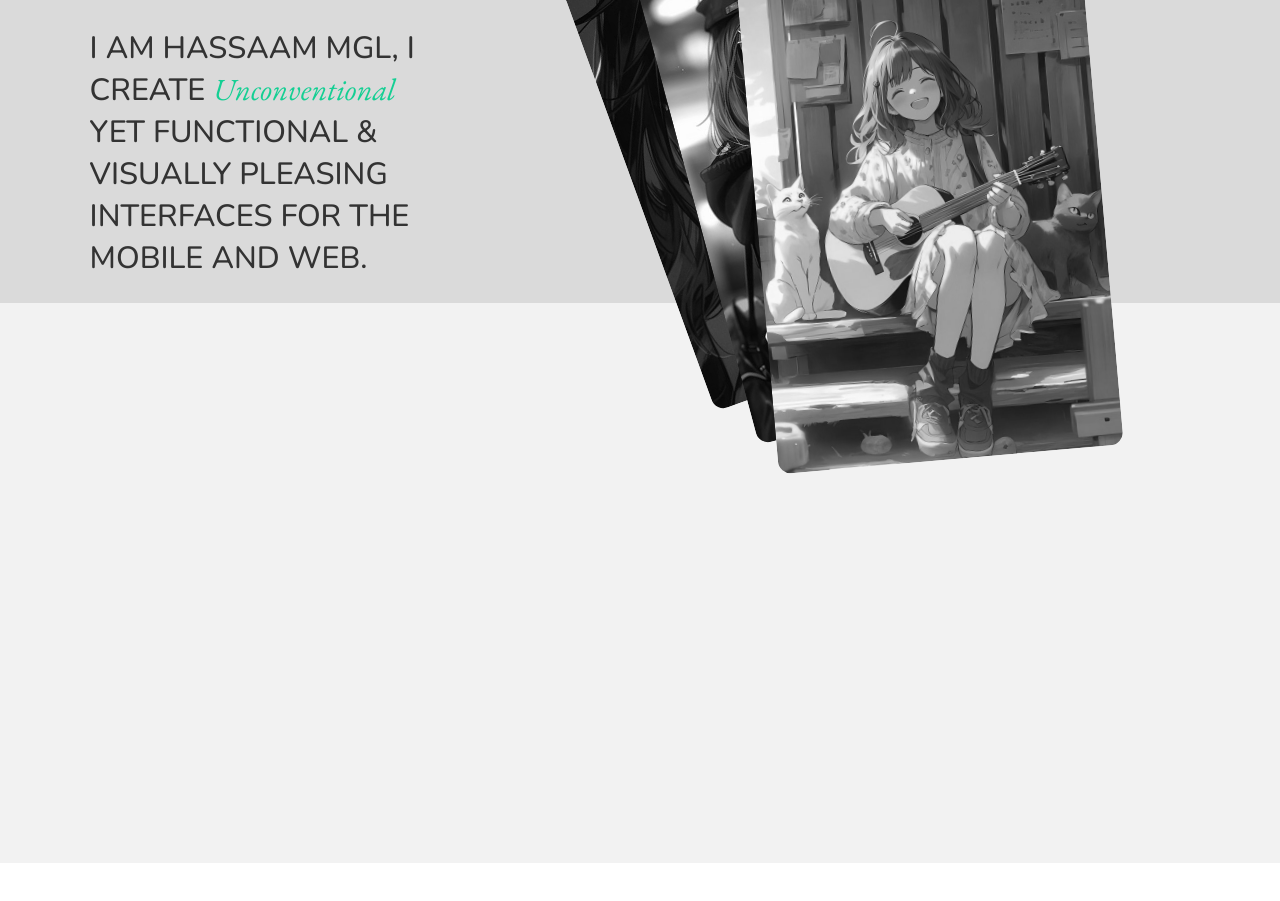
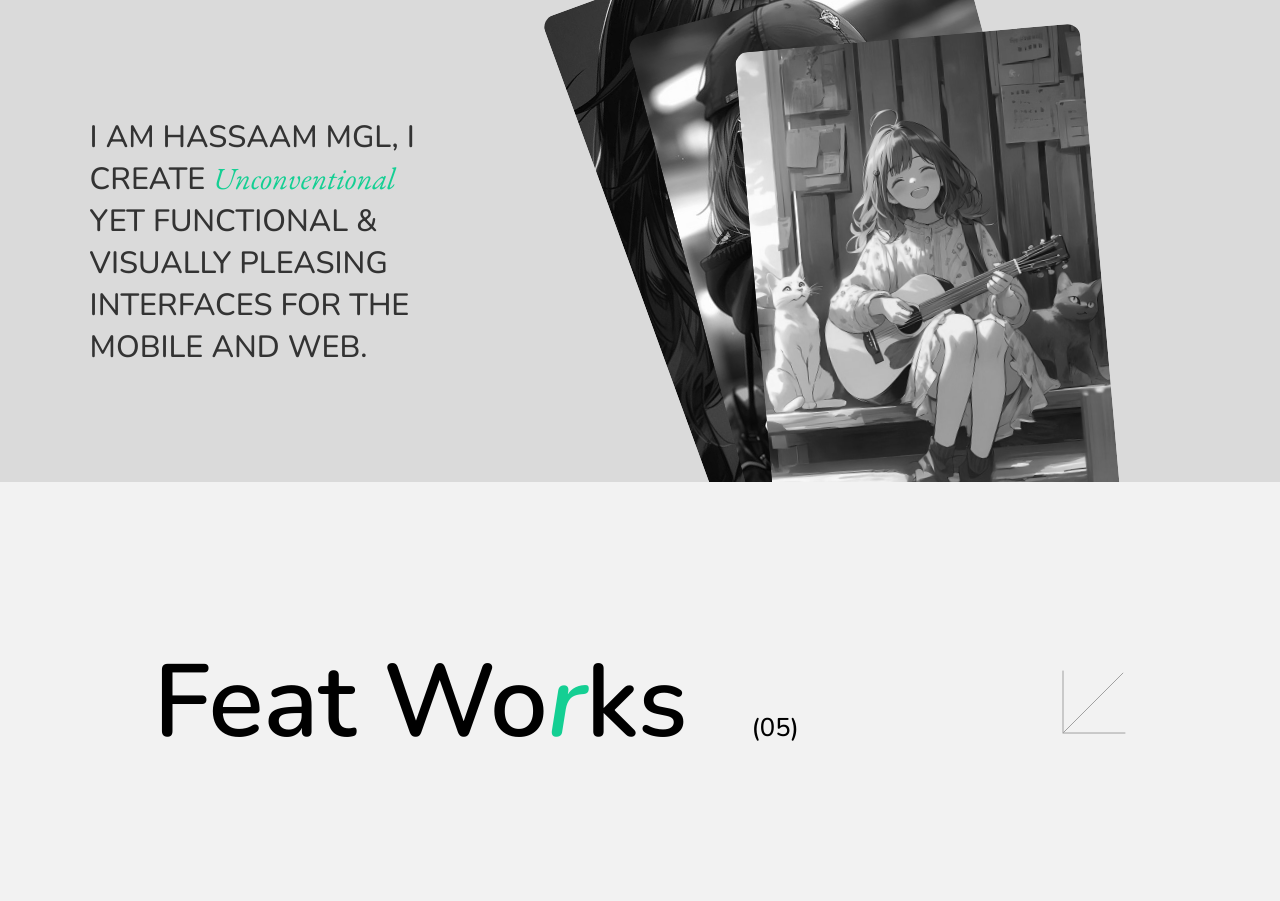
Before and after one commit to hassaammgl/Awwards-portfolio, a website built with Vite: page index.html in a window 1280 px wide. Shown: the part 717-1618 px from the top of the page. Before the commit the page ends 1580 px from the top, so only its background shows below. Built offline with nearby package versions, Linux system fonts and the light colour scheme; files whose address does not match are found by name.

Commit message:
Add work section to index.html and style enhancements in style.css for improved layout and design

```diff
--- a/index.html
+++ b/index.html
@@ -27,7 +27,7 @@
 					<h5 class="reveal">&copy; 2022</h5>
 				</div>
 				<h1 class="reveal">
-					<span>Hassaam</span> <span class="cast">Mgl</span>
+					<span>Hassaam</span> <span class="maz">Mgl</span>
 					<span>is</span>
 					<span>a</span>
 				</h1>
@@ -286,7 +286,33 @@
 						<div class="imgcntnr"></div>
 					</div>
 				</div>
-				<div id="work"></div>
+				<div id="work">
+					<div class="workrow">
+						<h1>
+							Feat Wo<span class="maz">r</span>ks
+							<div class="mini">(05)</div>
+						</h1>
+						<svg
+							class="o-ui-arrow"
+							width="64"
+							height="64"
+							viewBox="0 0 64 64"
+							fill="none"
+							xmlns="http://www.w3.org/2000/svg"
+						>
+							<path
+								d="M3.10162 3.10156L62.9999 62.9999"
+								stroke-linecap="round"
+								stroke-linejoin="round"
+							></path>
+							<path
+								d="M63 1.00001L63 63L0.999989 63"
+								stroke-linecap="round"
+								stroke-linejoin="round"
+							></path>
+						</svg>
+					</div>
+				</div>
 			</div>
 		</div>
 		<!-- <script type="module" src="/src/main.js"></script> -->
--- a/src/style.css
+++ b/src/style.css
@@ -27,6 +27,11 @@ html,
 body {
 	width: 100%;
 	height: 100%;
+}
+
+.maz {
+	color: #14cf93;
+	font-style: italic;
 }
 
 #main {
@@ -189,7 +194,7 @@ body {
 	display: flex;
 	margin-top: 20vw;
 	width: 100%;
-	padding: 0 7vw;
+	padding: 7vw 7vw;
 	align-items: center;
 	justify-content: space-between;
 }
@@ -252,7 +257,47 @@ body {
 }
 
 #work {
+	padding-top: 150px;
+	position: relative;
 	width: 100%;
 	min-height: 70vh;
 	background-color: #f2f2f2;
 }
+
+#work::before {
+	content: "";
+	position: absolute;
+	top: -75px;
+	width: 100%;
+	height: 150px;
+	transform: rotate(-180deg);
+	background-image: url("rip.svg");
+	background-size: cover;
+}
+
+#work .workrow {
+	padding: 0 12vw;
+	display: flex;
+	align-items: center;
+	justify-content: space-between;
+}
+
+.workrow h1 {
+	font-size: 8vw;
+	font-weight: 600;
+	display: flex;
+	align-items: baseline;
+}
+
+.workrow h1 .mini {
+	font-size: 2vw;
+	font-weight: 500;
+	margin-left: 5vw;
+}
+
+.o-ui-arrow {
+	transform: rotate(90deg);
+}
+.o-ui-arrow {
+	stroke: rgb(160, 160, 160);
+}
```
Also changed, not shown: public/rip.svg (added).
